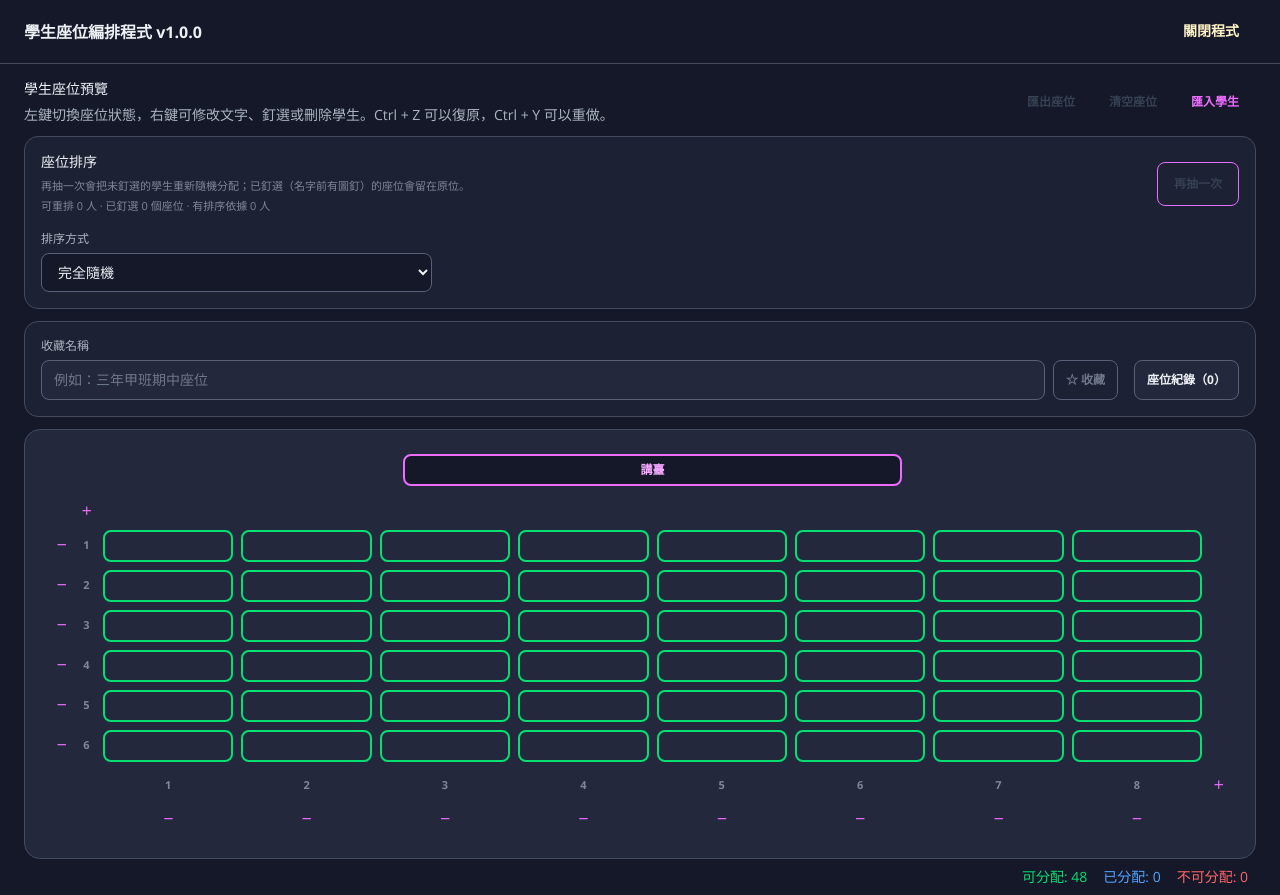
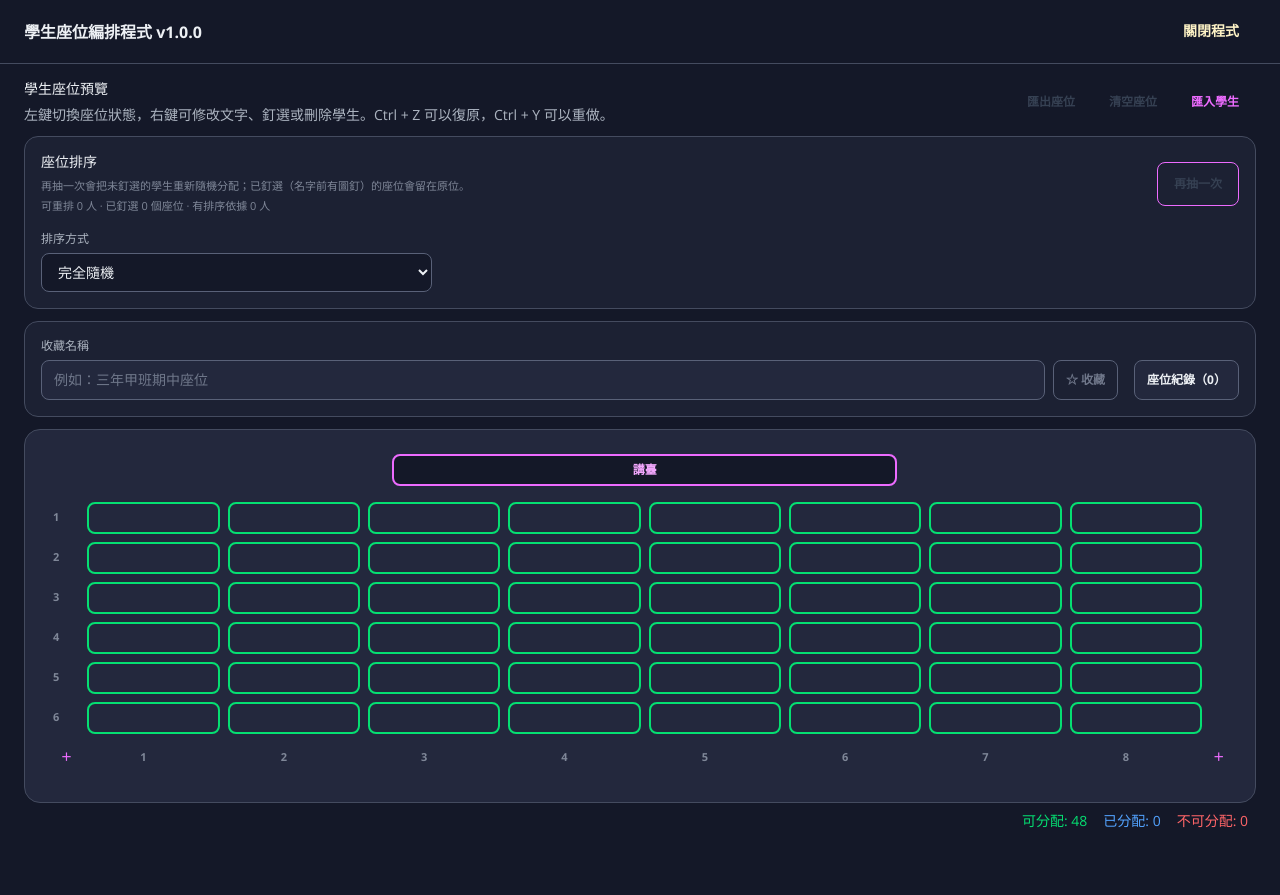
Before and after one commit to howardyu60211/seatApp, a React (Vite) app: page / in a window 1280 px wide. After the commit the page ends 839 px from the top, so only its background shows below. Built offline with nearby package versions, Linux system fonts and the light colour scheme.

Commit message:
feat: improve remove UI

```diff
--- a/src/Compontent/SeatTable.tsx
+++ b/src/Compontent/SeatTable.tsx
@@ -1453,10 +1453,9 @@ export const SeatTable = () => {
             "bg-[#23283D] border-[#444B5F] border rounded-[16px] p-[24px] grid w-full "
           }
           style={{
-            gridTemplateColumns: `auto auto repeat(${colCount}, minmax(0, 1fr)) auto`,
+            gridTemplateColumns: `auto repeat(${colCount}, minmax(0, 1fr)) auto`,
           }}
         >
-          <div />
           <div />
           <div
             className="mb-3 flex justify-center"
@@ -1468,38 +1467,21 @@ export const SeatTable = () => {
           </div>
           <div />
 
-          <div />
-          <div className="flex items-center justify-center">
-            <button
-              type="button"
-              onClick={addRow}
-              disabled={rowCount >= MAX_ROW_COUNT}
-              title="新增一列"
-              aria-label="新增一列"
-              className="h-7 px-1.5 text-[11px] functionalButton basicButtonAnimation"
-            >
-              ＋
-            </button>
-          </div>
-          {Array.from({ length: colCount + 1 }, (_, i) => (
-            <div key={`top-${i}`} />
-          ))}
-
           {Array.from({ length: rowCount }, (_, row) => (
             <Fragment key={`row-${row}`}>
-              <div className="flex items-center justify-center">
+              <div className="seatHeaderCell group">
+                <span>{row + 1}</span>
                 <button
                   type="button"
                   onClick={() => removeRowAt(row)}
                   disabled={rowCount <= 1}
                   title={`移除第 ${row + 1} 列`}
                   aria-label={`移除第 ${row + 1} 列`}
-                  className="h-7 px-1.5 text-[11px] functionalButton basicButtonAnimation"
+                  className="seatHeaderDelete"
                 >
-                  －
+                  ×
                 </button>
               </div>
-              <div className="seatIndex">{row + 1}</div>
               {seatList
                 .slice(row * colCount, row * colCount + colCount)
                 .map((seat, col) => {
@@ -1553,11 +1535,31 @@ export const SeatTable = () => {
             </Fragment>
           ))}
 
-          <div />
-          <div />
+          <div className="flex items-center justify-center">
+            <button
+              type="button"
+              onClick={addRow}
+              disabled={rowCount >= MAX_ROW_COUNT}
+              title="新增一列"
+              aria-label="新增一列"
+              className="h-7 px-1.5 text-[11px] functionalButton basicButtonAnimation"
+            >
+              ＋
+            </button>
+          </div>
           {Array.from({ length: colCount }, (_, col) => (
-            <div key={`colIndex-${col}`} className="seatIndex">
-              {col + 1}
+            <div key={`colHeader-${col}`} className="seatHeaderCell group">
+              <span>{col + 1}</span>
+              <button
+                type="button"
+                onClick={() => removeColumnAt(col)}
+                disabled={colCount <= 1}
+                title={`移除第 ${col + 1} 欄`}
+                aria-label={`移除第 ${col + 1} 欄`}
+                className="seatHeaderDelete"
+              >
+                ×
+              </button>
             </div>
           ))}
           <div className="flex items-center justify-center">
@@ -1572,27 +1574,6 @@ export const SeatTable = () => {
               ＋
             </button>
           </div>
-
-          <div />
-          <div />
-          {Array.from({ length: colCount }, (_, col) => (
-            <div
-              key={`colRemove-${col}`}
-              className="flex items-center justify-center"
-            >
-              <button
-                type="button"
-                onClick={() => removeColumnAt(col)}
-                disabled={colCount <= 1}
-                title={`移除第 ${col + 1} 欄`}
-                aria-label={`移除第 ${col + 1} 欄`}
-                className="h-7 px-1.5 text-[11px] functionalButton basicButtonAnimation"
-              >
-                －
-              </button>
-            </div>
-          ))}
-          <div />
         </div>
         <StatusBar
           occupiedCount={seatCounts[seatStatus.occ]}
--- a/src/index.css
+++ b/src/index.css
@@ -37,9 +37,18 @@
         focus:border-fuchsia-400 focus:ring-2 focus:ring-fuchsia-400/20;
     }
 
-    .seatIndex {
-        @apply mx-1 my-1 flex h-8 items-center justify-center
+    .seatHeaderCell {
+        @apply mx-1 my-1 flex h-8 items-center justify-center gap-1
         select-none text-[11px] font-bold text-[#7F8798];
+    }
+
+    .seatHeaderDelete {
+        @apply flex h-4 w-4 shrink-0 items-center justify-center
+        rounded-full border border-[#596178] bg-[#141828] text-[10px]
+        font-bold leading-none text-[#7F8798] opacity-0 transition
+        hover:border-fuchsia-400 hover:text-fuchsia-400
+        group-hover:opacity-100
+        disabled:opacity-0! disabled:pointer-events-none;
     }
 
     .basicButtonAnimation {
```
